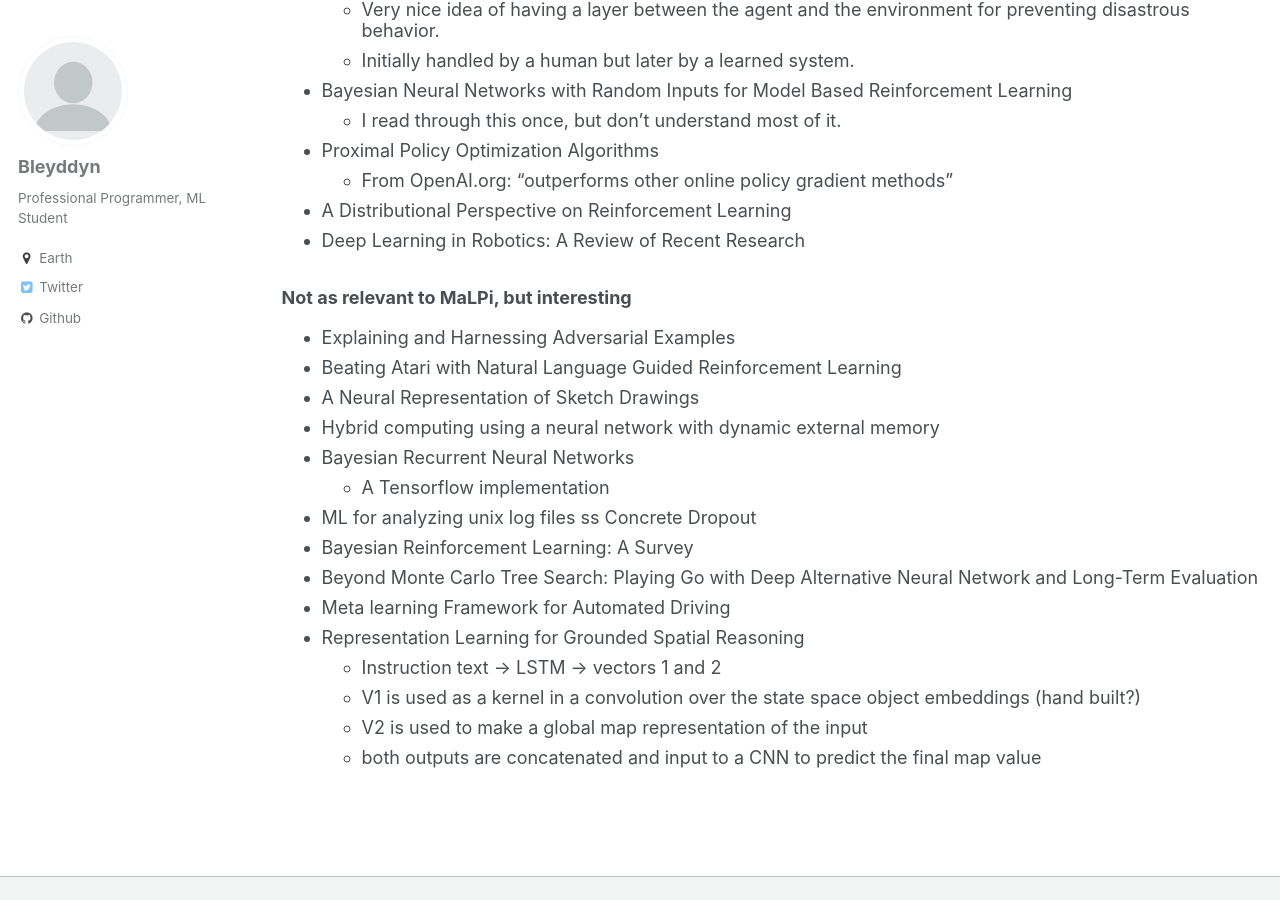
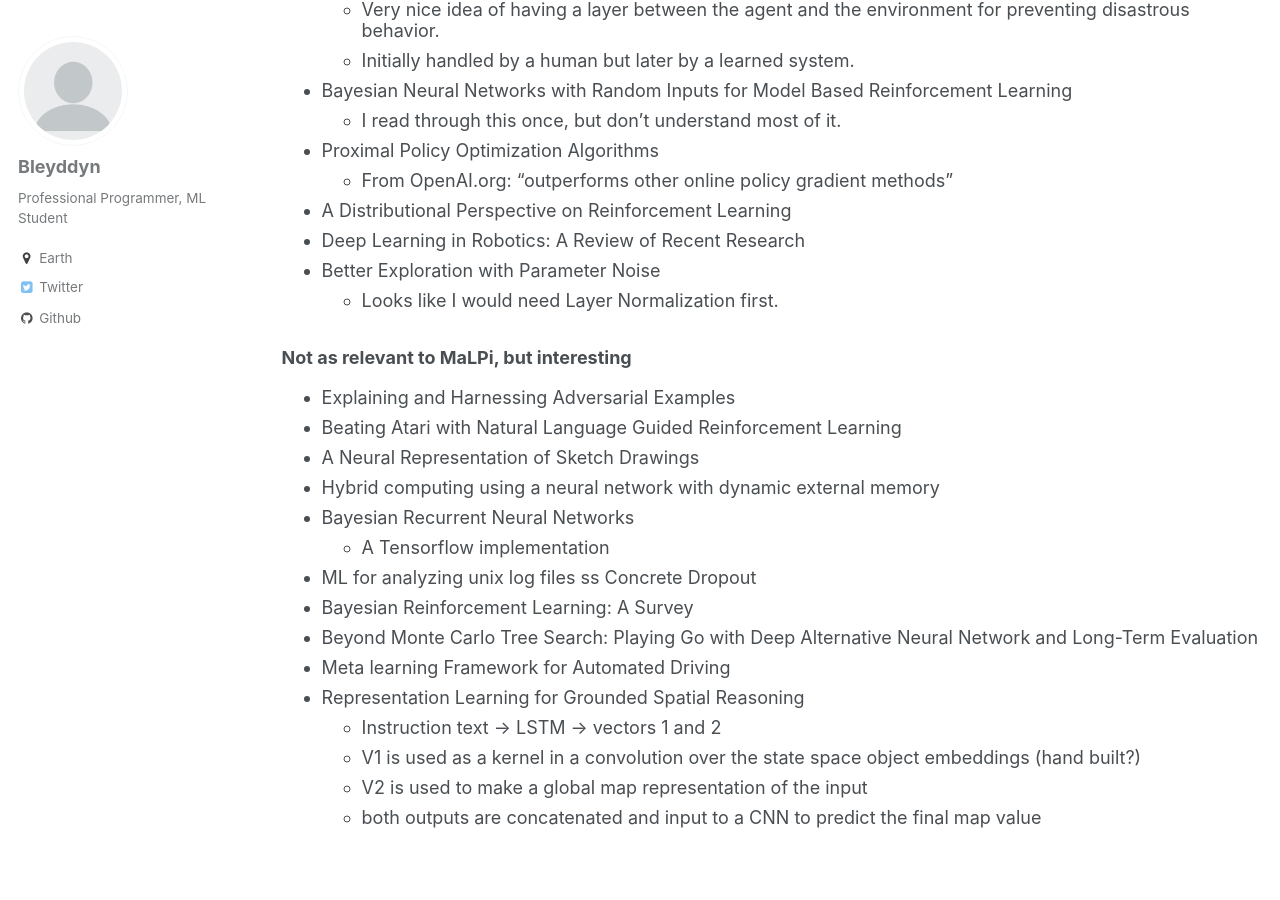
Before and after one commit to Bleyddyn/Bleyddyn.github.io, a Jekyll site: the page built from _pages/publications.md, in a window 1280 px wide and 900 px high, scrolled down 3605 px. Built offline with Jekyll 4.4.1, drawn with Linux system fonts in a browser that asks for light colours.

Commit message:
Added link to Parameter Noise paper.

```diff
--- a/_pages/publications.md
+++ b/_pages/publications.md
@@ -81,6 +81,8 @@ author_profile: true
   * From OpenAI.org: "outperforms other online policy gradient methods"
 * [A Distributional Perspective on Reinforcement Learning](https://arxiv.org/abs/1707.06887)
 * [Deep Learning in Robotics: A Review of Recent Research](https://arxiv.org/abs/1707.07217)
+* [Better Exploration with Parameter Noise](https://blog.openai.com/better-exploration-with-parameter-noise/)
+  * Looks like I would need [Layer Normalization](https://arxiv.org/abs/1607.06450) first.
 
 ### Not as relevant to MaLPi, but interesting
 
```
